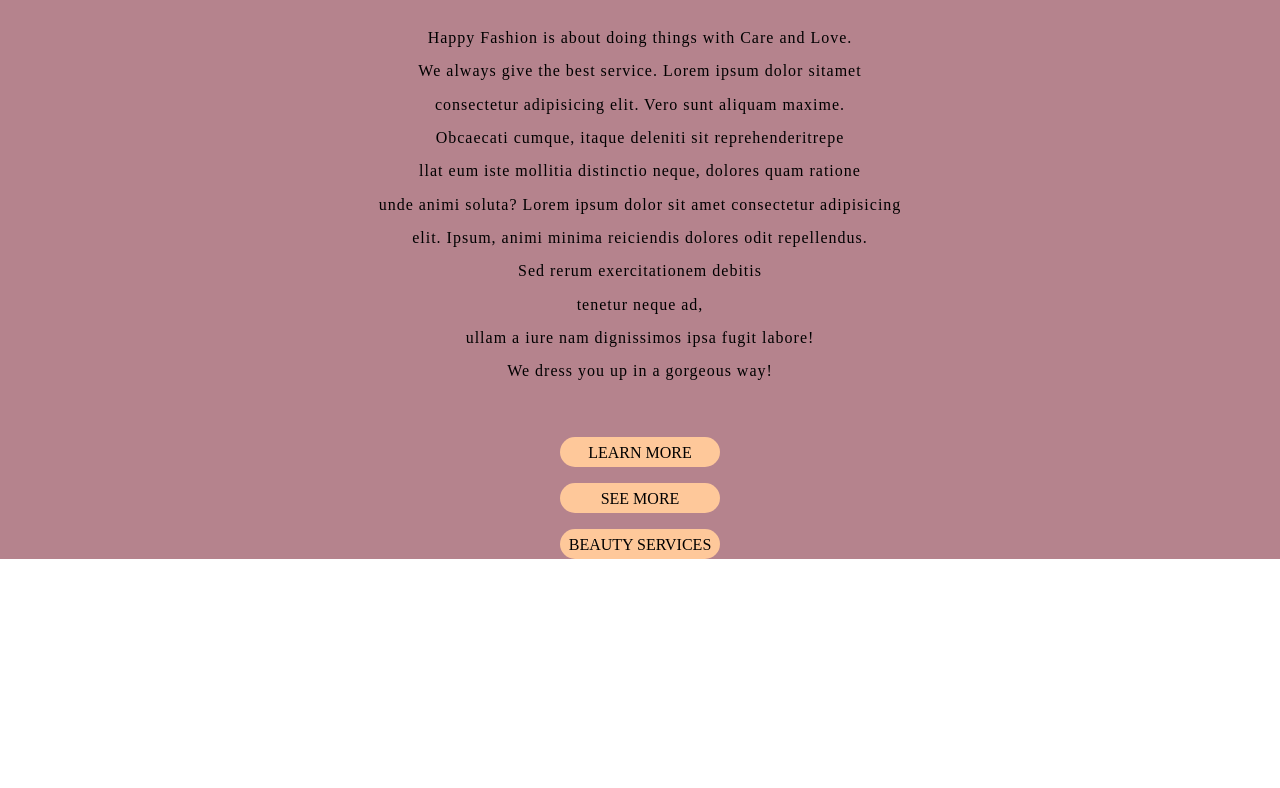
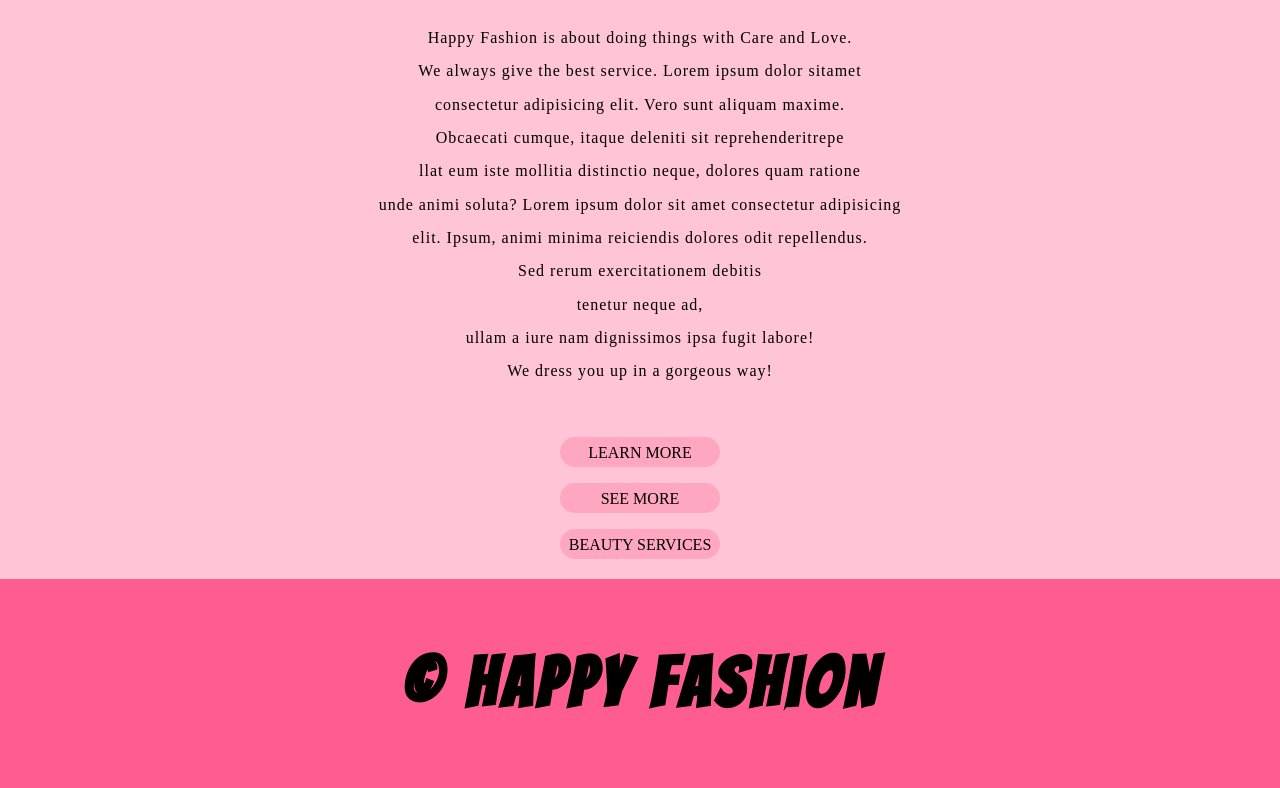
Before and after one commit to naomiconcept/Happy-Fashion, a plain HTML site: page homepage.html in a window 1280 px wide. Shown: the part 1184-1972 px from the top of the page. Before the commit the page ends 1743 px from the top, so only its background shows below. Drawn offline with Linux system fonts and the light colour scheme; a web font is replaced by a local one.

Commit message:
Happy Fashion

```diff
--- a/homepage.css
+++ b/homepage.css
@@ -1,4 +1,5 @@
 @import url(https://fonts.googleapis.com/css?family=Tangerine|Inconsolata|Droid+Sans);
+@import url('https://fonts.googleapis.com/css2?family=Bangers&display=swap');
 
 
 .container{
@@ -49,7 +50,7 @@
 }
 
 .Header{
-    background-color: #E8C7C8;
+    background-color: #fadde1;
     background-blend-mode: multiply;
     background-size: cover;
     padding-bottom: 95px;
@@ -86,7 +87,7 @@ html, body{
     height: 30px;
     width: 150px;
     border-radius: 16px 16px;
-    background-color:#ffd7ba;
+    background-color:#ffc4d6;
     display: block;
     margin-left: auto;
     margin-right: auto;
@@ -118,6 +119,7 @@ html, body{
 
 #SecondPart{
     background-color: white ;
+
 }
 
 
@@ -150,10 +152,11 @@ html, body{
 
 
 .firstAbout{
-    background-color: #b5838d;
+    background-color: #ffc4d6;
     vertical-align: top;
     text-align: center;
     background-size: cover;
+    padding-bottom: 20px;
 
 
 }
@@ -164,7 +167,7 @@ html, body{
     height: 30px;
     width: 160px;
     border-radius: 16px 16px;
-    background-color:#fec89a;
+    background-color:#ffa6c1;
     display: block;
     margin-left: auto;
     margin-right: auto;
@@ -178,7 +181,7 @@ html, body{
     height: 30px;
     width: 160px;
     border-radius: 16px 16px;
-    background-color:#fec89a;
+    background-color:#ffa6c1;
     display: block;
     margin-left: auto;
     margin-right: auto;
@@ -192,9 +195,26 @@ html, body{
     height: 30px;
     width: 160px;
     border-radius: 16px 16px;
-    background-color:#fec89a;
+    background-color:#ffa6c1;
     display: block;
     margin-left: auto;
     margin-right: auto;
 
 }
+
+.footer_text{
+    letter-spacing: 5px;
+    font-family: 'Bangers', cursive;
+    font-size: 70px;
+
+}
+
+.footer{
+    text-align: center;
+    background-color: #ff5d8f;
+    background-size: cover;
+    padding-bottom: 20px;
+    padding-top: 20px;
+
+
+}
--- a/homepage.html
+++ b/homepage.html
@@ -118,6 +118,15 @@
 
 
 
+   <footer>
+       <div class="footer">
+           <h1 class="footer_text"> <span>&#169;</span> Happy Fashion</h1>
+
+       </div>
+
+   </footer>
+
+
 
 </body>
 </html>
```
